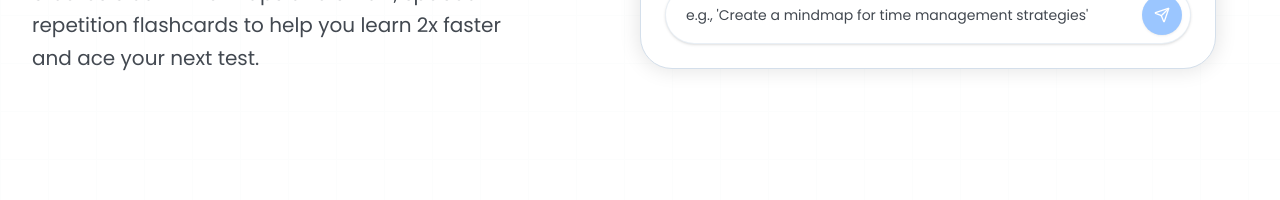
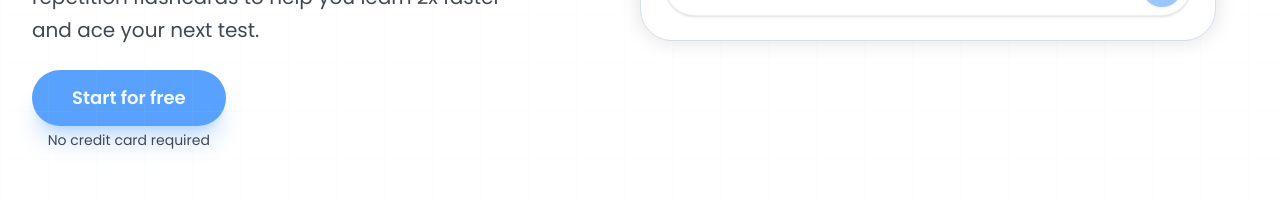
Before and after one commit to Led-adel-pilot/CogniGuide, a Next.js app: page / in a window 1280 px wide. Shown: the part 434-634 px from the top of the page. Built offline with nearby package versions, Linux system fonts and the light colour scheme; no server answers.

Commit message:
Added CTA button to HomeLanding

```diff
--- a/components/HomeLanding.tsx
+++ b/components/HomeLanding.tsx
@@ -89,19 +89,30 @@ export default function HomeLanding() {
         </header>
 
         <main className="flex-1">
-          <section className="relative pt-12 pb-16 md:pt-16 md:pb-20 overflow-hidden">
-            <div className="absolute inset-0 bg-grid-pattern opacity-5"></div>
-            <div className="absolute top-1/2 left-1/2 -translate-x-1/2 -translate-y-1/2 w-[40rem] h-[40rem] bg-primary/10 rounded-full blur-3xl -z-10"></div>
+          <section className="relative pt-4 pb-16 md:pt-9 md:pb-20 overflow-hidden">
+            <div className="absolute inset-0 bg-grid-pattern opacity-5 pointer-events-none"></div>
+            <div className="absolute top-1/2 left-1/2 -translate-x-1/2 -translate-y-1/2 w-[40rem] h-[40rem] bg-primary/10 rounded-full blur-3xl -z-10 pointer-events-none"></div>
             <div className="container">
               <div className="flex flex-col lg:flex-row gap-12 lg:gap-16 items-start">
                 <div className="w-full lg:w-[28rem] xl:w-[32rem]">
                   <div className="text-center lg:text-left">
-                    <h1 className="text-4xl md:text-5xl lg:text-6xl font-bold font-heading tracking-tighter md:leading-tight mb-6">
+                    <h1 className="text-4xl md:text-5xl lg:text-6xl font-bold font-heading tracking-tighter md:leading-tight mb-4">
                       Learn Faster. Remember More. Ace Your Exams.
                     </h1>
-                    <p className="text-xl text-muted-foreground leading-relaxed">
+                    <p className="mt-6 text-xl text-muted-foreground leading-relaxed max-w-2xl mx-auto lg:mx-0">
                       Upload your PDFs, slides, or documents. Our AI creates clear mind maps and smart, spaced-repetition flashcards to help you learn 2x faster and ace your next test.
                     </p>
+                    <div className="mt-6 flex justify-center lg:justify-start">
+                      <div className="inline-flex flex-col items-center gap-1 sm:items-center">
+                        <button
+                          onClick={() => setShowAuth(true)}
+                          className="inline-flex items-center justify-center rounded-full bg-primary px-10 py-3.5 text-lg font-semibold text-primary-foreground shadow-xl shadow-primary/30 transition-transform hover:-translate-y-0.5 hover:shadow-primary/40"
+                        >
+                          Start for free
+                        </button>
+                        <p className="text-sm text-muted-foreground">No credit card required</p>
+                      </div>
+                    </div>
                   </div>
                 </div>
 
```
